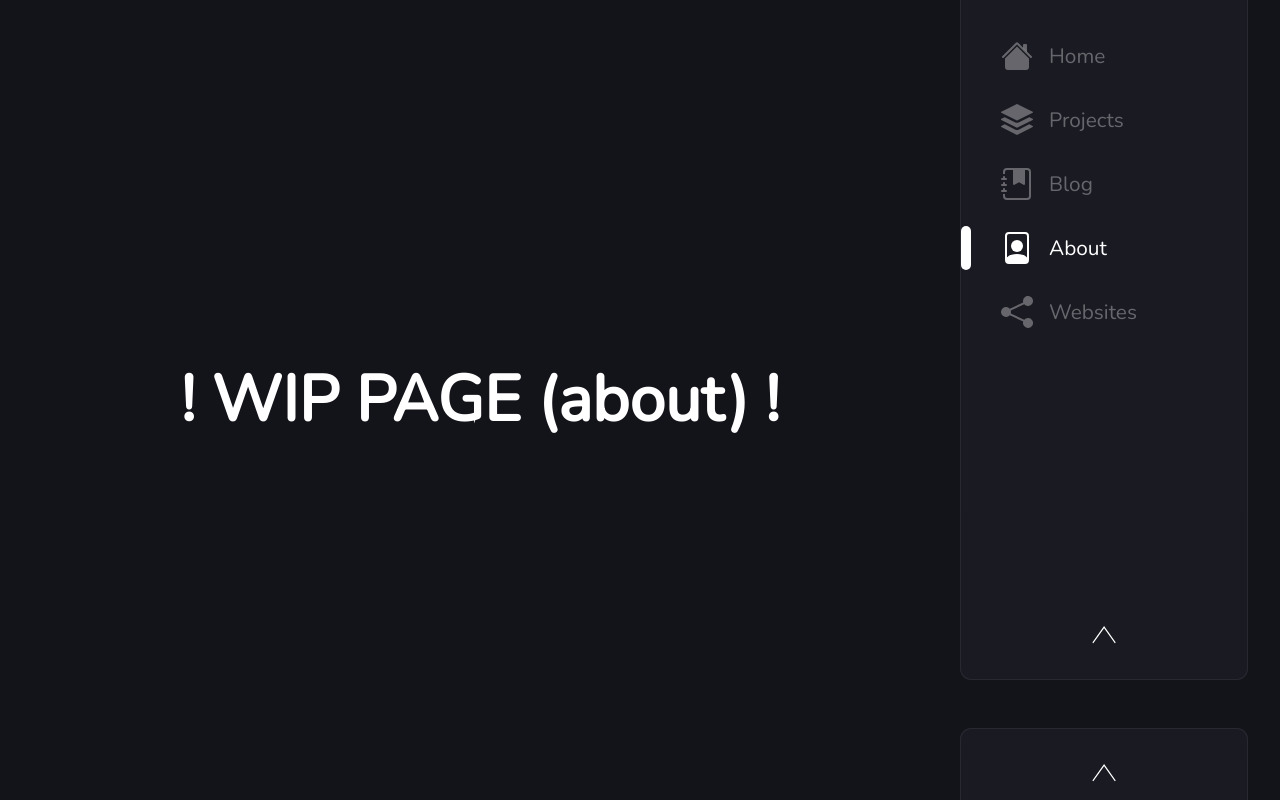
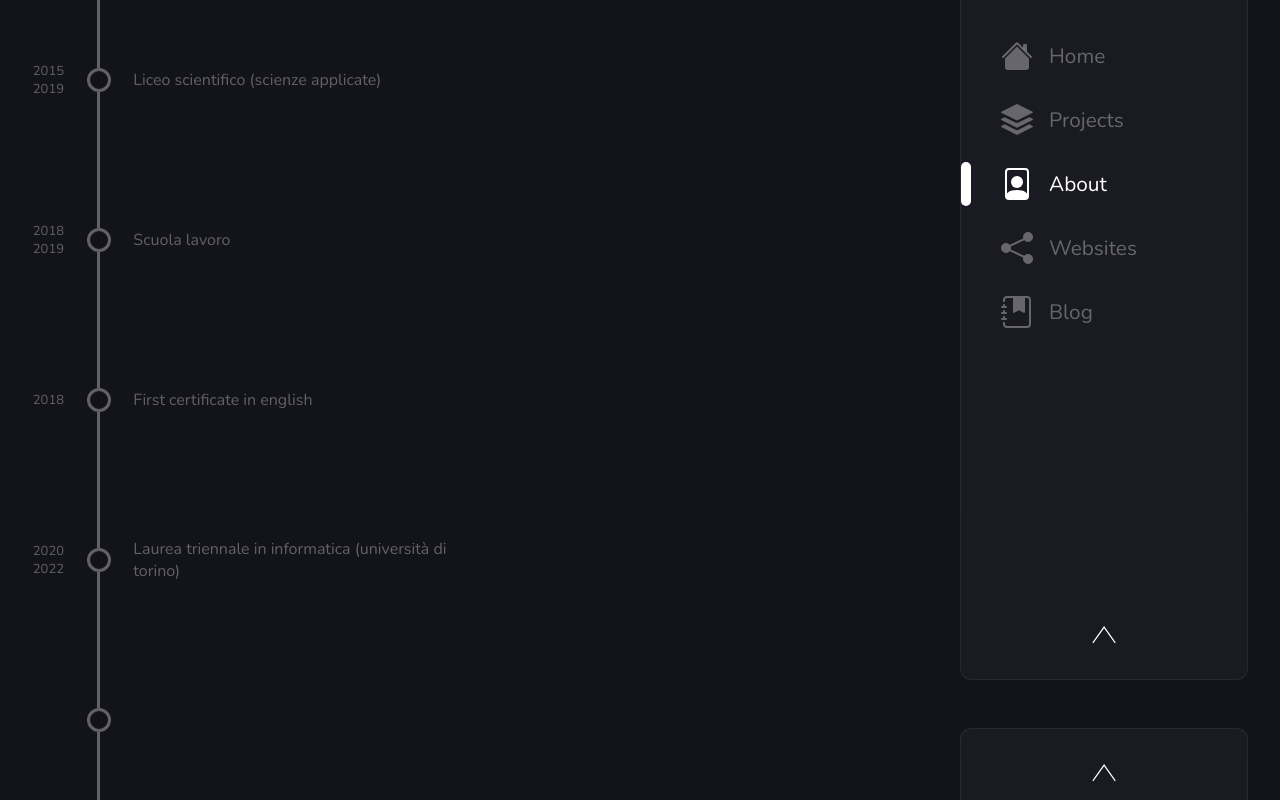
Before and after one commit to tomm2000/Portfolio, a Nuxt app: page /about in a window 1280 px wide. Shown: the top 800 px of the page. Built offline with nearby package versions, Linux system fonts and the light colour scheme; a web font is replaced by a local one.

Commit message:
about page

```diff
--- /dev/null
+++ b/components/Event.vue
@@ -0,0 +1,144 @@
+<template>
+<div class="event" :class="{active}" @click="() => { active = !active }">
+  <div class="date noselect"><span>{{ date }}</span></div>
+  <div class="line">
+    <div class="top-wrap wrap"><div class="track"></div></div>
+    <div class="mid-wrap wrap"><div class="point"></div></div>
+    <div class="bottom-wrap wrap"><div class="track"></div></div>
+  </div>
+  <div class="info noselect"><span>{{ info }}</span></div>
+</div>
+</template>
+
+<script lang="ts">
+import Vue, { PropOptions } from 'vue'
+
+type dataType = {
+  active: boolean
+}
+
+export default Vue.extend({
+  props: {
+    date:  { type: String, required: true } as PropOptions<string>,
+    info:  { type: String, required: true } as PropOptions<string>,
+  },
+  methods: {
+  },
+  data() { return {
+    active: false
+  }}
+})
+</script>
+
+<style lang="scss" scoped>
+@import '@/assets/css/colors.scss';
+
+.event {
+  height: 20vh;
+  width: 100%;
+  scroll-snap-align: start;
+
+  display: grid;
+  grid-template-columns: 3rem 1fr 5fr;
+
+  border-radius: .5rem;
+  // border: 0px solid transparent;
+
+  transition: background-color .3s ease, border-color .3s ease;
+
+  .date {
+    grid-column: 1;
+    align-self: center;
+    display: flex;
+    justify-content: flex-end;
+
+    span {
+      transition: color .3s ease;
+      color: $color_white_4;
+      width: min-content;
+      font-size: small;
+    }
+  }
+
+  .line {
+    grid-column: 2;
+
+    display: grid;
+    grid-template-rows: 1fr 1.5rem 1fr;
+
+    .wrap {
+      display: flex;
+      justify-content: center;
+      width: 100%;
+
+      .track {
+        width: 3px;
+        transition: background .3s ease;
+        background: $color_white_4;
+      }
+
+      .point {
+        width: 1.5rem;
+        transition: background .3s ease, border .3s ease;
+        background: transparent;
+        border: 3px solid $color_white_4;
+        border-radius: 50%;
+      }
+    }
+  }
+
+  .info {
+    display: flex;
+    align-items: center;
+    span {
+      transition: color .3s ease, font-size .1s ease;
+      color: $color_white_4;
+      grid-column: 3;
+      align-self: center;
+
+      font-size: medium;
+    }
+  }
+}
+
+.event:hover {
+  // border: 1px solid $color_white_5;
+  background: $color_background_3;
+
+  .date {
+    span {
+      color: white;
+    }
+  }
+
+  .line {
+    .wrap {
+      .track {
+        background: white;
+      }
+
+      .point {
+        border: 3px solid white;
+        background: white;
+      }
+    }
+  }
+
+  .info {
+    span {
+      color: white;
+      font-size: x-large;
+    }
+  }
+}
+
+.event.active {
+  height: 40vh;
+}
+
+@media screen and (max-width: $mobile_width_1) {
+.event {
+  padding: 0 1rem 0 0;
+}
+}
+</style>
--- a/components/Navbar.vue
+++ b/components/Navbar.vue
@@ -1,34 +1,34 @@
 <template>
 <div class="navbar navbar-common">
   <div class="tag-wrap">
-    <LinkTag text="Home" page="/" :selected="selected[0]" :index="0" :setSelected="setSelected">
+    <LinkTag text="Home" page="/" :selected="selected[PAGE_INDEX.home]" :index="PAGE_INDEX.home" :setSelected="setSelected">
       <svg xmlns="http://www.w3.org/2000/svg" width="16" height="16" fill="currentColor" class="bi bi-house-fill" viewBox="0 0 16 16">
         <path fill-rule="evenodd" d="m8 3.293 6 6V13.5a1.5 1.5 0 0 1-1.5 1.5h-9A1.5 1.5 0 0 1 2 13.5V9.293l6-6zm5-.793V6l-2-2V2.5a.5.5 0 0 1 .5-.5h1a.5.5 0 0 1 .5.5z"/>
         <path fill-rule="evenodd" d="M7.293 1.5a1 1 0 0 1 1.414 0l6.647 6.646a.5.5 0 0 1-.708.708L8 2.207 1.354 8.854a.5.5 0 1 1-.708-.708L7.293 1.5z"/>
       </svg>
     </LinkTag>
-    <LinkTag text="Projects" page="/projects" :selected="selected[1]" :index="1" :setSelected="setSelected">
+    <LinkTag text="Projects" page="/projects" :selected="selected[PAGE_INDEX.projects]" :index="PAGE_INDEX.projects" :setSelected="setSelected">
       <svg xmlns="http://www.w3.org/2000/svg" width="16" height="16" fill="currentColor" class="bi bi-stack" viewBox="0 0 16 16">
         <path d="m14.12 10.163 1.715.858c.22.11.22.424 0 .534L8.267 15.34a.598.598 0 0 1-.534 0L.165 11.555a.299.299 0 0 1 0-.534l1.716-.858 5.317 2.659c.505.252 1.1.252 1.604 0l5.317-2.66zM7.733.063a.598.598 0 0 1 .534 0l7.568 3.784a.3.3 0 0 1 0 .535L8.267 8.165a.598.598 0 0 1-.534 0L.165 4.382a.299.299 0 0 1 0-.535L7.733.063z"/>
         <path d="m14.12 6.576 1.715.858c.22.11.22.424 0 .534l-7.568 3.784a.598.598 0 0 1-.534 0L.165 7.968a.299.299 0 0 1 0-.534l1.716-.858 5.317 2.659c.505.252 1.1.252 1.604 0l5.317-2.659z"/>
       </svg>
     </LinkTag>
-    <LinkTag text="Blog" page="/blog" :selected="selected[2]" :index="2" :setSelected="setSelected">
-      <svg xmlns="http://www.w3.org/2000/svg" width="16" height="16" fill="currentColor" class="bi bi-journal-bookmark-fill" viewBox="0 0 16 16">
-        <path fill-rule="evenodd" d="M6 1h6v7a.5.5 0 0 1-.757.429L9 7.083 6.757 8.43A.5.5 0 0 1 6 8V1z"/>
-        <path d="M3 0h10a2 2 0 0 1 2 2v12a2 2 0 0 1-2 2H3a2 2 0 0 1-2-2v-1h1v1a1 1 0 0 0 1 1h10a1 1 0 0 0 1-1V2a1 1 0 0 0-1-1H3a1 1 0 0 0-1 1v1H1V2a2 2 0 0 1 2-2z"/>
-        <path d="M1 5v-.5a.5.5 0 0 1 1 0V5h.5a.5.5 0 0 1 0 1h-2a.5.5 0 0 1 0-1H1zm0 3v-.5a.5.5 0 0 1 1 0V8h.5a.5.5 0 0 1 0 1h-2a.5.5 0 0 1 0-1H1zm0 3v-.5a.5.5 0 0 1 1 0v.5h.5a.5.5 0 0 1 0 1h-2a.5.5 0 0 1 0-1H1z"/>
-      </svg>
-    </LinkTag>
-    <LinkTag text="About" page="/about" :selected="selected[3]" :index="3" :setSelected="setSelected">
+    <LinkTag text="About" page="/about" :selected="selected[PAGE_INDEX.about]" :index="PAGE_INDEX.about" :setSelected="setSelected">
       <svg xmlns="http://www.w3.org/2000/svg" width="16" height="16" fill="currentColor" viewBox="0 0 16 16">
         <path d="M12 1a1 1 0 0 1 1 1v10.755S12 11 8 11s-5 1.755-5 1.755V2a1 1 0 0 1 1-1h8zM4 0a2 2 0 0 0-2 2v12a2 2 0 0 0 2 2h8a2 2 0 0 0 2-2V2a2 2 0 0 0-2-2H4z"/>
         <path d="M8 10a3 3 0 1 0 0-6 3 3 0 0 0 0 6z"/>
       </svg>
     </LinkTag>
-    <LinkTag text="Websites" page="/websites" :selected="selected[4]" :index="4" :setSelected="setSelected">
+    <LinkTag text="Websites" page="/websites" :selected="selected[PAGE_INDEX.websites]" :index="PAGE_INDEX.websites" :setSelected="setSelected">
       <svg xmlns="http://www.w3.org/2000/svg" width="16" height="16" fill="currentColor" class="bi bi-share-fill" viewBox="0 0 16 16">
         <path d="M11 2.5a2.5 2.5 0 1 1 .603 1.628l-6.718 3.12a2.499 2.499 0 0 1 0 1.504l6.718 3.12a2.5 2.5 0 1 1-.488.876l-6.718-3.12a2.5 2.5 0 1 1 0-3.256l6.718-3.12A2.5 2.5 0 0 1 11 2.5z"/>
+      </svg>
+    </LinkTag>
+    <LinkTag text="Blog" page="/blog" :selected="selected[PAGE_INDEX.blog]" :index="PAGE_INDEX.blog" :setSelected="setSelected">
+      <svg xmlns="http://www.w3.org/2000/svg" width="16" height="16" fill="currentColor" class="bi bi-journal-bookmark-fill" viewBox="0 0 16 16">
+        <path fill-rule="evenodd" d="M6 1h6v7a.5.5 0 0 1-.757.429L9 7.083 6.757 8.43A.5.5 0 0 1 6 8V1z"/>
+        <path d="M3 0h10a2 2 0 0 1 2 2v12a2 2 0 0 1-2 2H3a2 2 0 0 1-2-2v-1h1v1a1 1 0 0 0 1 1h10a1 1 0 0 0 1-1V2a1 1 0 0 0-1-1H3a1 1 0 0 0-1 1v1H1V2a2 2 0 0 1 2-2z"/>
+        <path d="M1 5v-.5a.5.5 0 0 1 1 0V5h.5a.5.5 0 0 1 0 1h-2a.5.5 0 0 1 0-1H1zm0 3v-.5a.5.5 0 0 1 1 0V8h.5a.5.5 0 0 1 0 1h-2a.5.5 0 0 1 0-1H1zm0 3v-.5a.5.5 0 0 1 1 0v.5h.5a.5.5 0 0 1 0 1h-2a.5.5 0 0 1 0-1H1z"/>
       </svg>
     </LinkTag>
   </div>
@@ -47,9 +47,11 @@
 <script lang="ts">
 import Vue, { PropOptions } from 'vue'
 import { menuModes } from '~/layouts/default.vue'
+import { PAGE_INDEX } from '~/misc/config'
 
 type dataType = {
-  selected: boolean[]
+  selected: boolean[],
+  PAGE_INDEX: any
 }
 
 export default Vue.extend({
@@ -58,7 +60,8 @@ export default Vue.extend({
     mode: { type: String, required: true } as PropOptions<menuModes>
   },
   data: (): dataType => { return {
-    selected: [true]
+    selected: [true],
+    PAGE_INDEX
   }},
   methods: {
     setSelected(index: number) {
--- /dev/null
+++ b/misc/config.ts
@@ -0,0 +1,8 @@
+export const PAGE_INDEX = {
+  home: 0,
+  projects: 1,
+  about: 2,
+  websites: 3,
+  blog: 4,
+  length: 4
+}
--- a/nuxt.config.js
+++ b/nuxt.config.js
@@ -69,5 +69,6 @@ export default {
 
   server: {
     host: '192.168.1.224' // default: localhost
+    // host: '192.168.76.1'
   }
 }
--- a/pages/about.vue
+++ b/pages/about.vue
@@ -1,13 +1,26 @@
 <template>
-<h1>! WIP PAGE (about) !</h1>
+<div class="about">
+  <div class="list">
+    <Event date="2015 2019" info="Liceo scientifico (scienze applicate)" />
+    <Event date="2018 2019" info="Scuola lavoro" />
+    <Event date="2018" info="First certificate in english" />
+    <Event date="2020 2022" info="Laurea triennale in informatica (università di torino)" />
+    <Event date="" info="" />
+    <Event date="" info="" />
+    <Event date="" info="" />
+    <Event date="" info="" />
+    <Event date="" info="" />
+  </div>
+</div>
 </template>
 
 <script lang='ts'>
 import Vue, { PropOptions } from 'vue'
+import { PAGE_INDEX } from '@/misc/config'
 
 export default Vue.extend({
   mounted() {
-    this.$store.commit('CHANGE_ROUTE_INDEX', 3)
+    this.$store.commit('CHANGE_ROUTE_INDEX', PAGE_INDEX.about)
   }
 })
 </script>
@@ -15,10 +28,33 @@ export default Vue.extend({
 <style lang="scss" scoped>
 @import '@/assets/css/colors.scss';
 
-h1 {
-  justify-self: center;
-  align-self: center;
-  font-size: 4em;
+.about {
+
+  .list {
+    max-height: 100vh;
+    overflow-y: scroll;
+    -ms-overflow-style: none;  /* IE and Edge */
+    scrollbar-width: none;  /* Firefox */
+    &::-webkit-scrollbar {  display: none; } /* Chrome, Safari and Opera */
+
+    width: 50%;
+    min-width: 30em;
+    scroll-snap-type: y mandatory;
+
+    padding: 0 0 0 1rem;
+  }
+
 }
 
+
+@media screen and (max-width: $mobile_width_1) {
+.about {
+    padding: 8rem 2rem 0 2rem;
+  .list {
+    width: 100%;
+    min-width: 0;
+    scroll-snap-type: none;
+  }
+}
+}
 </style>
--- a/pages/blog.vue
+++ b/pages/blog.vue
@@ -1,13 +1,14 @@
 <template>
-<h1>! WIP PAGE (blog) !</h1>
+<h1>Work In Progress!</h1>
 </template>
 
 <script lang='ts'>
 import Vue, { PropOptions } from 'vue'
+import { PAGE_INDEX } from '~/misc/config'
 
 export default Vue.extend({
   mounted() {
-    this.$store.commit('CHANGE_ROUTE_INDEX', 2)
+    this.$store.commit('CHANGE_ROUTE_INDEX', PAGE_INDEX.blog)
   }
 })
 </script>
--- a/pages/index.vue
+++ b/pages/index.vue
@@ -31,6 +31,7 @@ import Vue, { PropOptions } from 'vue'
 // import { highlight, highlightAll, languages } from 'prismjs'
 import Prism from '~/plugins/prism'
 import { code_snippet, code_snippets } from '@/misc/snippets'
+import { PAGE_INDEX } from '~/misc/config'
 
 type dataType = {
   code: code_snippet | undefined,
@@ -92,7 +93,7 @@ export default Vue.extend({
     }
   },
   mounted() {
-    this.$store.commit('CHANGE_ROUTE_INDEX', 0)
+    this.$store.commit('CHANGE_ROUTE_INDEX', PAGE_INDEX.home)
 
     this.new_snippet()
     this.update_snippet()
--- a/pages/projects.vue
+++ b/pages/projects.vue
@@ -31,6 +31,7 @@
 
 <script lang="ts">
 import Vue, { PropOptions } from 'vue'
+import { PAGE_INDEX } from '~/misc/config'
 
 type point = { x: number, y: number}
 
@@ -165,7 +166,7 @@ Written in rust using macroQUAD for the interface.
     }
   },
   mounted() {
-    this.$store.commit('CHANGE_ROUTE_INDEX', 1)
+    this.$store.commit('CHANGE_ROUTE_INDEX', PAGE_INDEX.projects)
 
     this.updatePositions()
 
--- a/pages/websites.vue
+++ b/pages/websites.vue
@@ -1,13 +1,14 @@
 <template>
-<h1>! WIP PAGE (websites) !</h1>
+<h1>Work In Progress!</h1>
 </template>
 
 <script lang='ts'>
 import Vue, { PropOptions } from 'vue'
+import { PAGE_INDEX } from '~/misc/config'
 
 export default Vue.extend({
   mounted() {
-    this.$store.commit('CHANGE_ROUTE_INDEX', 4)
+    this.$store.commit('CHANGE_ROUTE_INDEX', PAGE_INDEX.websites)
   }
 })
 </script>
```
